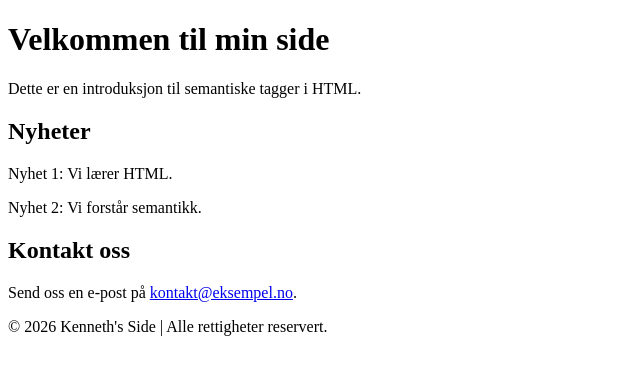
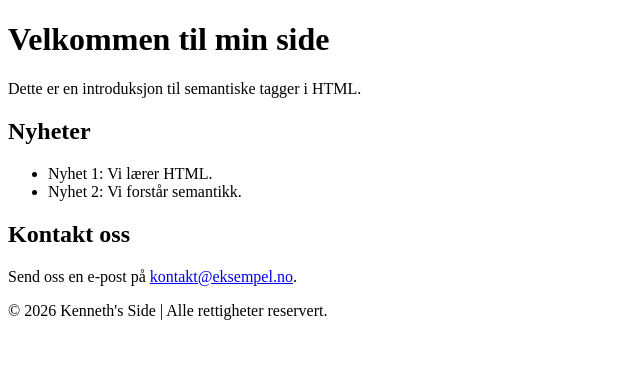
Before and after one commit to WellDone88/semantiske-tager-oppgave, a plain HTML site: page index.html in a window 1280 px wide. Shown: the whole page, without its empty margins (0-640 px from the left). Drawn offline with Linux system fonts and the light colour scheme.

Commit message:
Update index.html

```diff
--- a/index.html
+++ b/index.html
@@ -12,18 +12,18 @@
     <main>
       <section>
         <h2>Nyheter</h2>
-        <p>Nyhet 1: Vi lærer HTML.</p>
-        <p>Nyhet 2: Vi forstår semantikk.</p>
+        <ul>
+          <li>Nyhet 1: Vi lærer HTML.</li>
+          <li>Nyhet 2: Vi forstår semantikk.</li>
+        </ul>
       </section>
-      <nav>
-        <h2>Kontakt oss</h2>
-        <p>
-          Send oss en e-post på
-          <a href="mailto:kontakt@eksempel.no">kontakt@eksempel.no</a>.
-        </p>
-      </nav>
     </main>
     <footer>
+      <h2>Kontakt oss</h2>
+      <p>
+        Send oss en e-post på
+        <a href="mailto:kontakt@eksempel.no">kontakt@eksempel.no</a>.
+      </p>
       <p>&copy; 2026 Kenneth's Side | Alle rettigheter reservert.</p>
     </footer>
   </body>
```
